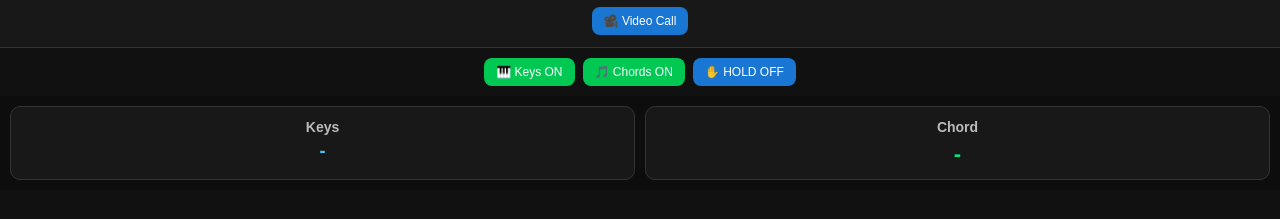
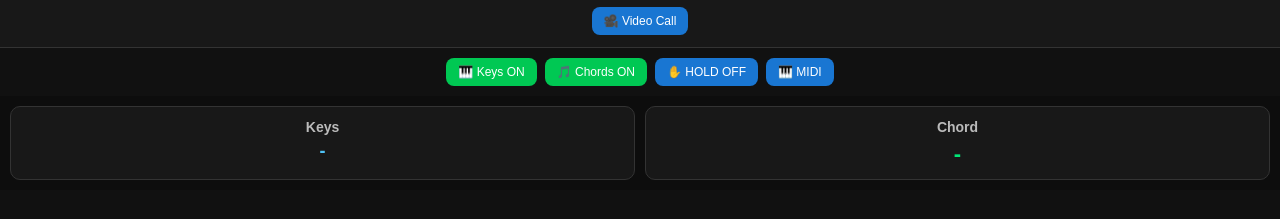
Before and after one commit to anikousmusicinstitute/anikous-music-institute-, a plain HTML site: page index.html in a window 1280 px wide. Shown: the part 41-260 px from the top of the page. Drawn offline with Linux system fonts and the light colour scheme.

Commit message:
index.html

```diff
--- a/index.html
+++ b/index.html
@@ -67,6 +67,10 @@ onclick="toggleHold()">
 
 </button>
 
+  <button onclick="connectMIDI()">
+🎹 MIDI
+  </button>
+
 </section>
 
 
```
